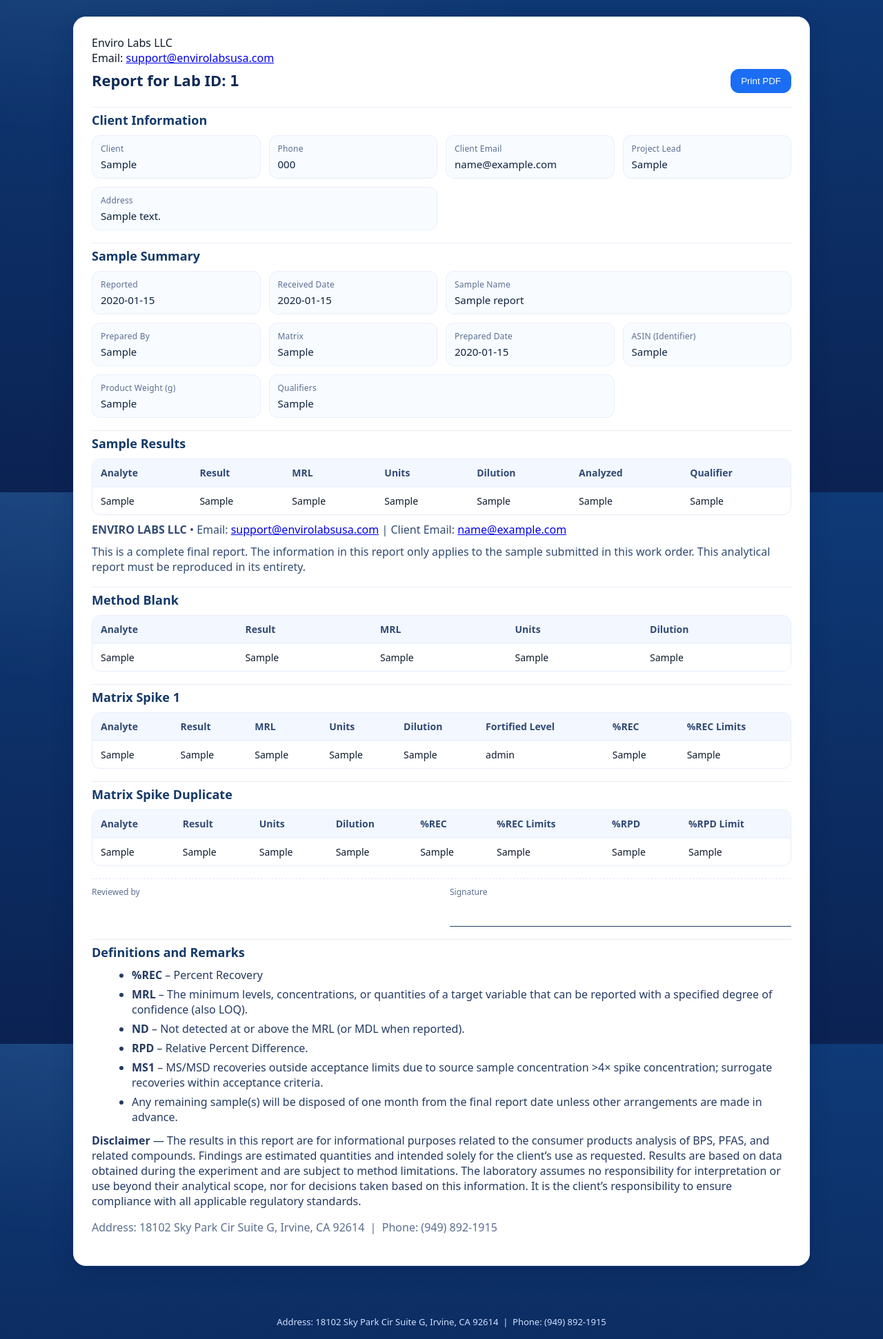
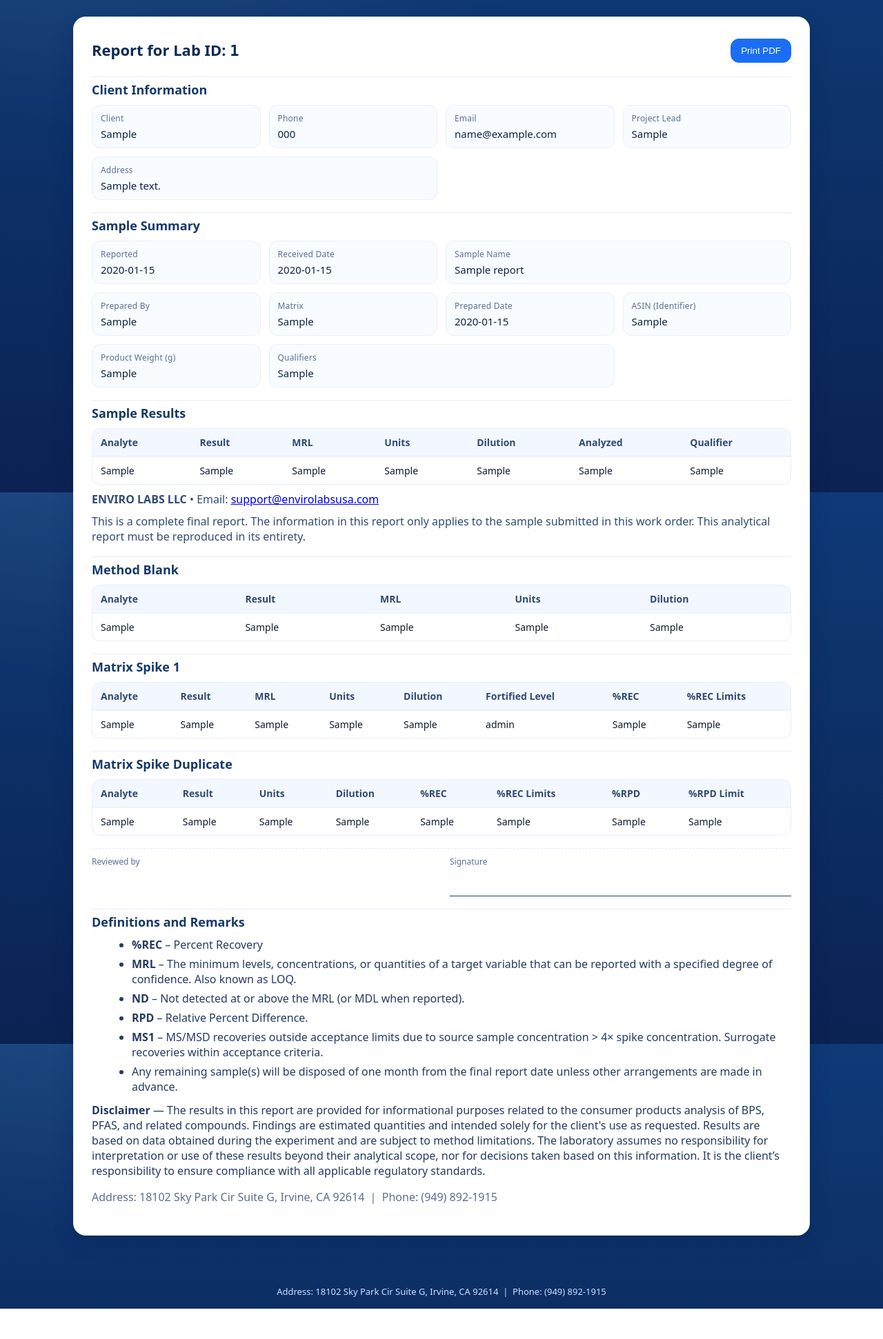
Before and after one commit to drsdass/EnviroLabs, a Flask app: page /report/1 in a window 1280 px wide. Shown: the part 86-2028 px from the top of the page at 69% size. After the commit the page ends 1984 px from the top, so only its background shows below. Run offline with Flask 3, Linux system fonts and the light colour scheme; the visitor is signed in with stand-in values (Sample User, id 1); tables that the repository leaves empty hold one stand-in row (values such as "Sample post").

Commit message:
Update report_detail.html

```diff
--- a/templates/report_detail.html
+++ b/templates/report_detail.html
@@ -2,14 +2,6 @@
 {% block content %}
 
 <section class="card report-card">
-
-  <!-- Brand strip -->
-  <div class="brand-strip">
-    <div class="brand-name">Enviro Labs LLC</div>
-    <div class="brand-contacts">
-      <span>Email: <a href="mailto:support@envirolabsusa.com">support@envirolabsusa.com</a></span>
-    </div>
-  </div>
 
   <div class="report-header">
     <h1>Report for Lab ID: <span class="mono">{{ r.lab_id }}</span></h1>
@@ -24,7 +16,7 @@
   <div class="kv-grid">
     <div class="kv"><div class="k">Client</div><div class="v">{{ p.client_info.client or r.client or "" }}</div></div>
     <div class="kv"><div class="k">Phone</div><div class="v">{{ p.client_info.phone or "" }}</div></div>
-    <div class="kv"><div class="k">Client Email</div><div class="v">{{ p.client_info.email or "" }}</div></div>
+    <div class="kv"><div class="k">Email</div><div class="v">{{ p.client_info.email or "support@envirolabsusa.com" }}</div></div>
     <div class="kv"><div class="k">Project Lead</div><div class="v">{{ p.client_info.project_lead or "" }}</div></div>
     <div class="kv span-2"><div class="k">Address</div><div class="v">{{ p.client_info.address or "" }}</div></div>
   </div>
@@ -73,9 +65,6 @@
   <p class="final-note">
     <strong>ENVIRO LABS LLC</strong> • Email:
     <a href="mailto:support@envirolabsusa.com">support@envirolabsusa.com</a>
-    <!-- also show client email for convenience -->
-    <span class="sep">|</span> Client Email:
-    <a href="mailto:{{ p.client_info.email or '' }}">{{ p.client_info.email or "" }}</a>
   </p>
   <p class="final-note">
     This is a complete final report. The information in this report only applies to the sample submitted in this
@@ -143,7 +132,7 @@
     </tbody>
   </table>
 
-  <!-- Review & signature -->
+  <!-- Review & signature line -->
   <div class="review-strip">
     <div class="review-item">
       <div class="k">Reviewed by</div>
@@ -160,21 +149,21 @@
   <ul class="defs">
     <li><strong>%REC</strong> – Percent Recovery</li>
     <li><strong>MRL</strong> – The minimum levels, concentrations, or quantities of a target variable that can be
-        reported with a specified degree of confidence (also LOQ).</li>
+        reported with a specified degree of confidence. Also known as LOQ.</li>
     <li><strong>ND</strong> – Not detected at or above the MRL (or MDL when reported).</li>
     <li><strong>RPD</strong> – Relative Percent Difference.</li>
-    <li><strong>MS1</strong> – MS/MSD recoveries outside acceptance limits due to source sample concentration &gt;4×
-        spike concentration; surrogate recoveries within acceptance criteria.</li>
+    <li><strong>MS1</strong> – MS/MSD recoveries outside acceptance limits due to source sample concentration &gt; 4×
+        spike concentration. Surrogate recoveries within acceptance criteria.</li>
     <li>Any remaining sample(s) will be disposed of one month from the final report date unless other arrangements are made in advance.</li>
   </ul>
 
   <p class="disclaimer">
-    <strong>Disclaimer</strong> — The results in this report are for informational purposes related to the consumer
-    products analysis of BPS, PFAS, and related compounds. Findings are estimated quantities and intended solely for the
-    client’s use as requested. Results are based on data obtained during the experiment and are subject to method
-    limitations. The laboratory assumes no responsibility for interpretation or use beyond their analytical scope, nor
-    for decisions taken based on this information. It is the client’s responsibility to ensure compliance with all
-    applicable regulatory standards.
+    <strong>Disclaimer</strong> — The results in this report are provided for informational purposes related to the
+    consumer products analysis of BPS, PFAS, and related compounds. Findings are estimated quantities and intended solely
+    for the client's use as requested. Results are based on data obtained during the experiment and are subject to method
+    limitations. The laboratory assumes no responsibility for interpretation or use of these results beyond their
+    analytical scope, nor for decisions taken based on this information. It is the client’s responsibility to ensure
+    compliance with all applicable regulatory standards.
   </p>
 
   <p class="footer-address">Address: 18102 Sky Park Cir Suite G, Irvine, CA 92614 &nbsp;|&nbsp; Phone: (949) 892-1915</p>
```
